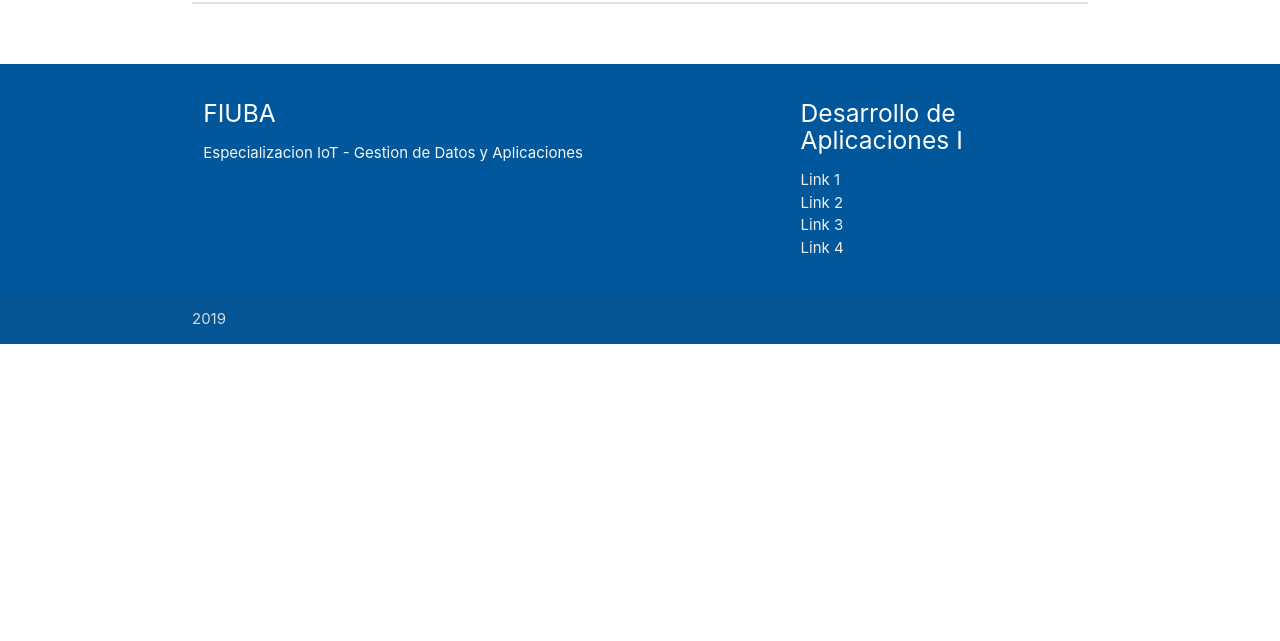
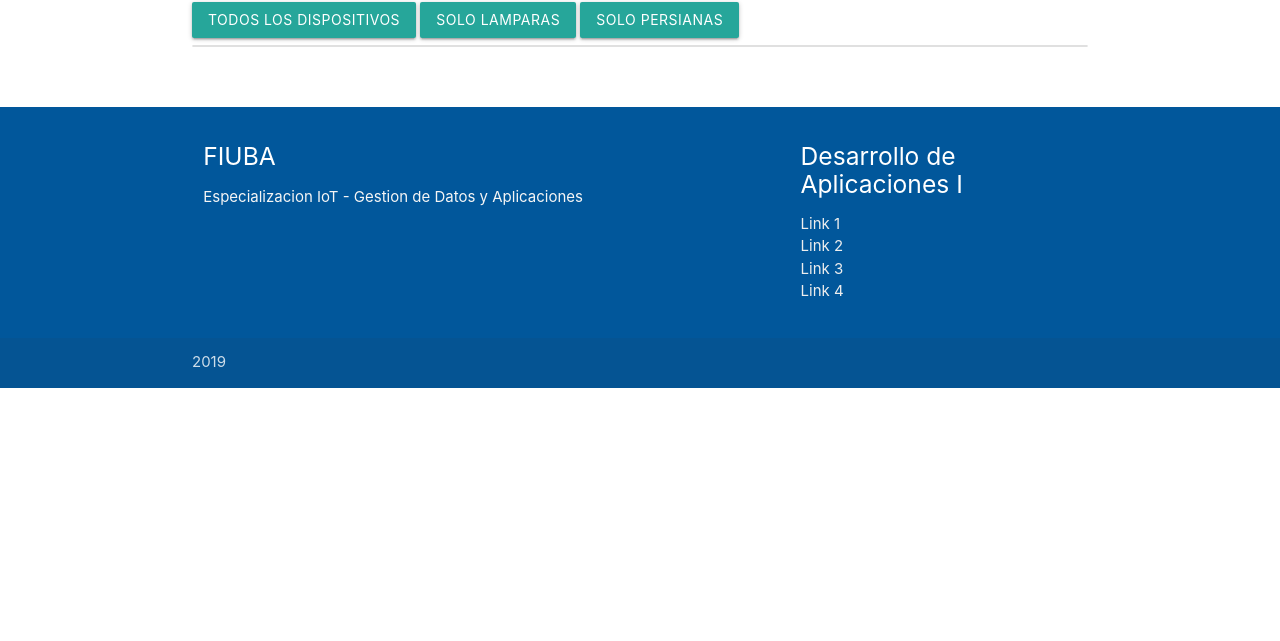
Before and after one commit to Martin-N-Menendez/daw_tp_final, a plain HTML site: page index.html in a window 1280 px wide. Shown: the part 159-800 px from the top of the page. Drawn offline with Linux system fonts and the light colour scheme; no server answers.

Commit message:
Agregados botones (sin funcionalidad)

```diff
--- a/index.html
+++ b/index.html
@@ -26,7 +26,9 @@
 			<div class="container">
 				<br/>
 				<h4>Devices</h4>
-
+				<a id="boton-todos" class="waves-effect waves-light btn">Todos los dispositivos</a>
+				<a id="boton-lamparas" class="waves-effect waves-light btn">Solo Lamparas</a>
+				<a id="boton-persianas" class="waves-effect waves-light btn">Solo persianas</a>
 				<ul class="collection" id='devicesList'>
 				</ul>
 
```
